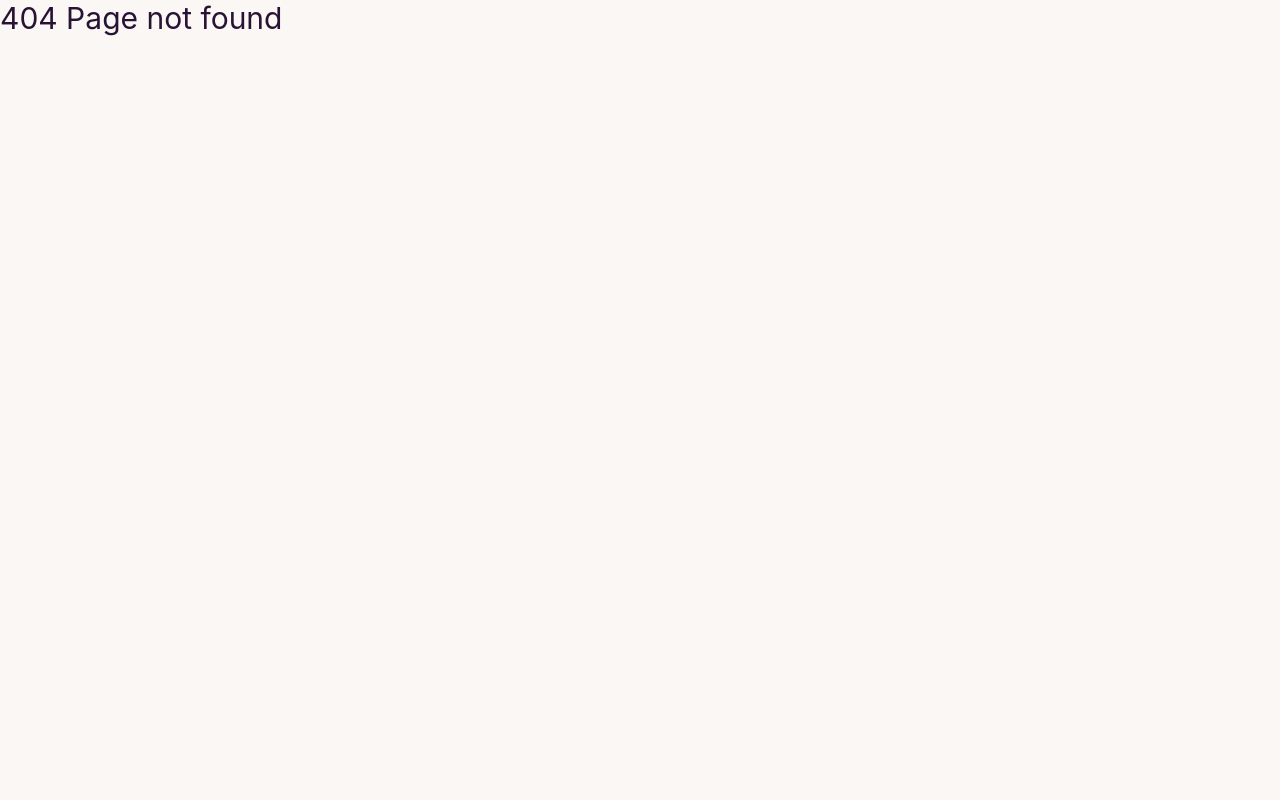
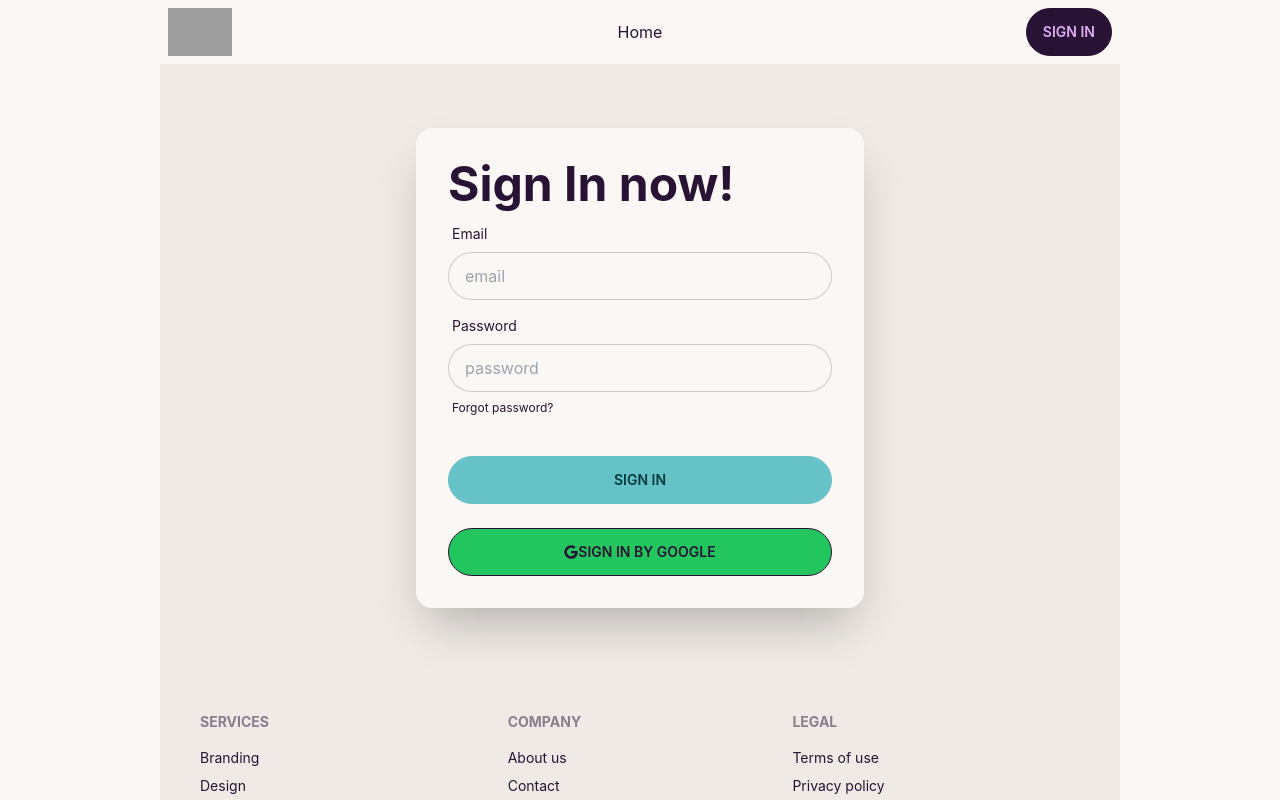
Before and after one commit to alimransahin/meghna-client, a React (Create React App) app: page /signin in a window 1280 px wide. Before the commit this address had no page. Shown: the top 800 px of the page. Built offline with nearby package versions, Linux system fonts and the light colour scheme; grey boxes are pictures that could not be loaded.

Commit message:
log in page design complete

```diff
--- a/src/Pages/Shared/Header/Header.js
+++ b/src/Pages/Shared/Header/Header.js
@@ -23,7 +23,7 @@ const Header = () => {
                 </ul>
             </div>
             <div className="navbar-end">
-                <a className="btn">Get started</a>
+                <Link to='/signin' className="btn">Sign In</Link>
             </div>
         </div>
     );
--- /dev/null
+++ b/src/Pages/SignIn/SignIn.js
@@ -0,0 +1,35 @@
+import React from 'react';
+import { FaGoogle } from "react-icons/fa";
+
+const SignIn = () => {
+    return (
+        <div className="hero bg-base-200">
+                <div className="card w-full max-w-md m-16 shadow-2xl bg-base-100">
+                    <div className="card-body">
+                        <h1 className="text-5xl font-bold">Sign In now!</h1>
+                        <div className="form-control">
+                            <label className="label">
+                                <span className="label-text">Email</span>
+                            </label>
+                            <input type="text" placeholder="email" className="input input-bordered" />
+                        </div>
+                        <div className="form-control">
+                            <label className="label">
+                                <span className="label-text">Password</span>
+                            </label>
+                            <input type="text" placeholder="password" className="input input-bordered" />
+                            <label className="label">
+                                <a href="#" className="label-text-alt link link-hover">Forgot password?</a>
+                            </label>
+                        </div>
+                        <div className="form-control mt-6">
+                            <button className="btn btn-primary">Sign In</button>
+                        <button className="btn bg-green-500 btn-outline mt-6"><FaGoogle/> Sign In by Google</button>
+                        </div>
+                    </div>
+                </div>
+            </div>
+    );
+};
+
+export default SignIn;
--- /dev/null
+++ b/src/Pages/SignUp/SignUp.js
@@ -0,0 +1,11 @@
+import React from 'react';
+
+const SignUp = () => {
+    return (
+        <div>
+            signup
+        </div>
+    );
+};
+
+export default SignUp;
```
Also changed, not shown: src/Router/Router.js (+10 -0 lines).
